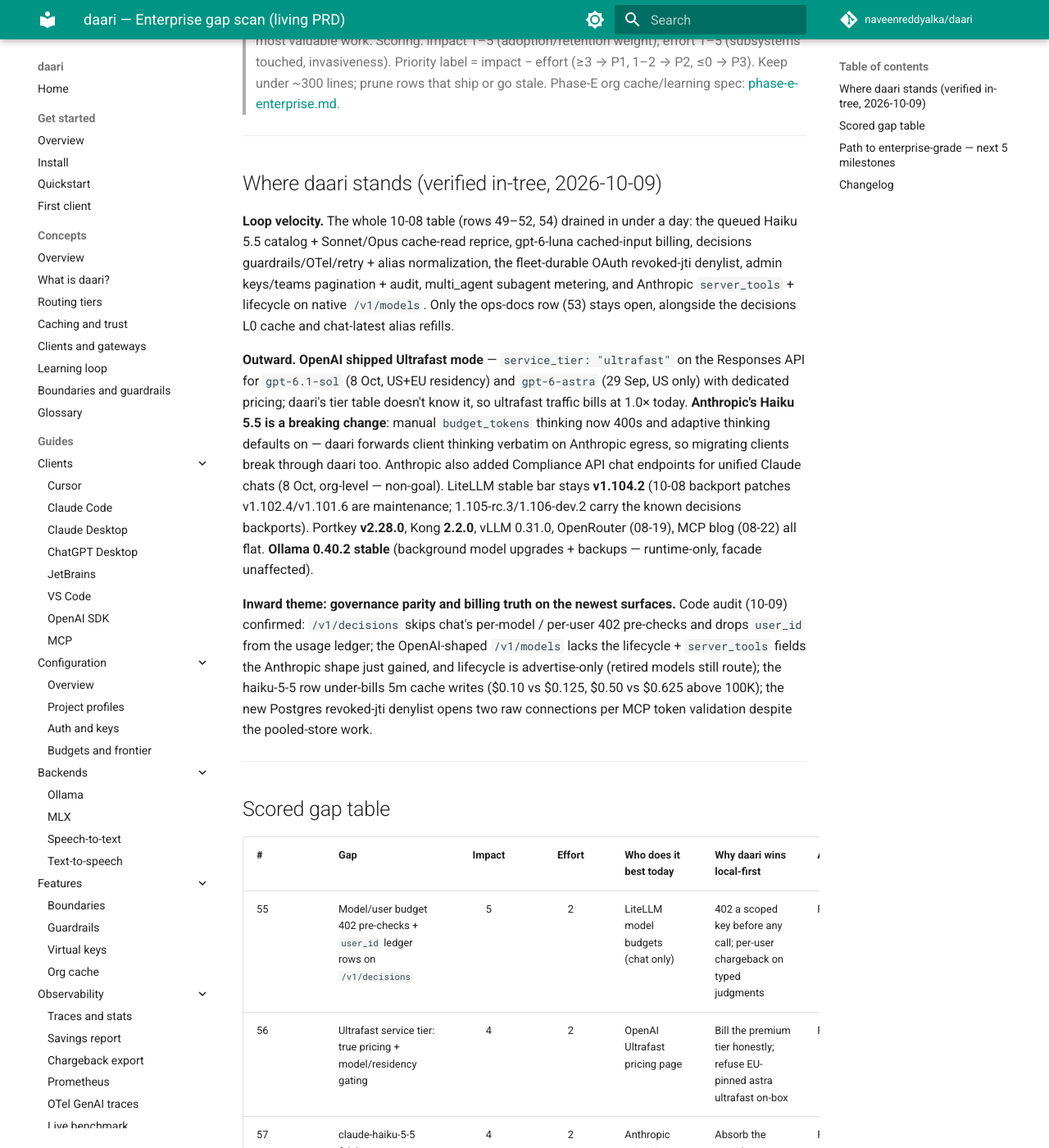
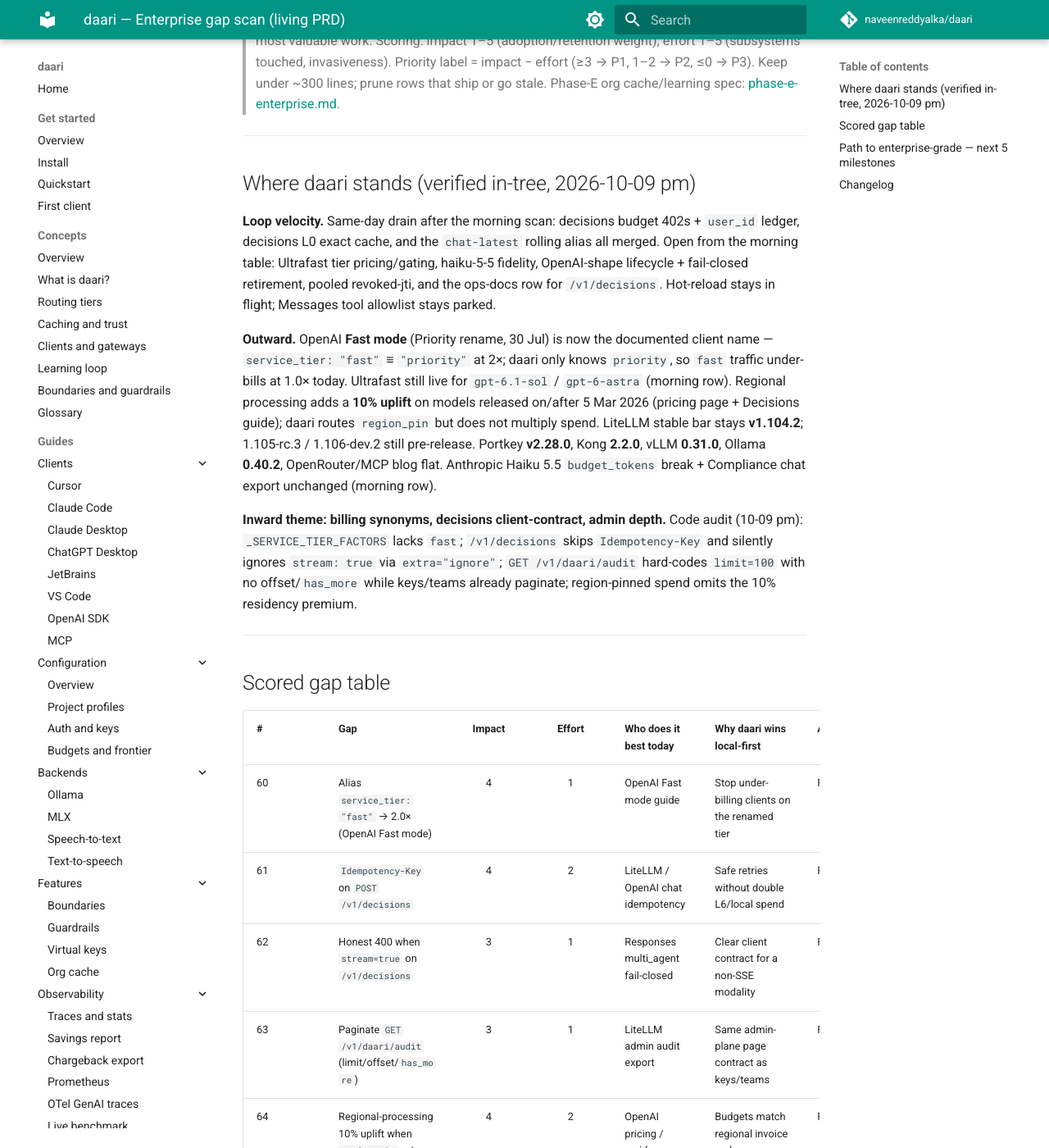
Before and after one commit to naveenreddyalka/daari, an MkDocs documentation site: the page built from docs/prd/ENTERPRISE.md, in a window 1280 px wide and 1400 px high, scrolled down 219 px. Shown: the whole window at 82% size. Built offline with MkDocs 1.6.1 and Material for MkDocs 9.7.7, drawn with Linux system fonts in a browser that asks for light colours; comment, search, counter and statistics services are not loaded; some of the changed text lies outside the part shown.

Commit message:
docs(prd): 2026-10-09 pm Fast-mode synonym, decisions contract, regional uplift
Refresh ENTERPRISE.md after the morning table partially drained: score new
billing/admin gaps and keep the auto-dev backlog stocked.

Co-authored-by: Cursor <cursoragent@cursor.com>

```diff
--- a/docs/prd/ENTERPRISE.md
+++ b/docs/prd/ENTERPRISE.md
@@ -11,38 +11,32 @@
 
 ---
 
-## Where daari stands (verified in-tree, 2026-10-09)
+## Where daari stands (verified in-tree, 2026-10-09 pm)
 
-**Loop velocity.** The whole 10-08 table (rows 49–52, 54) drained in under a
-day: the queued Haiku 5.5 catalog + Sonnet/Opus cache-read reprice, gpt-6-luna
-cached-input billing, decisions guardrails/OTel/retry + alias normalization,
-the fleet-durable OAuth revoked-jti denylist, admin keys/teams pagination +
-audit, multi_agent subagent metering, and Anthropic `server_tools` + lifecycle
-on native `/v1/models`. Only the ops-docs row (53) stays open, alongside the
-decisions L0 cache and chat-latest alias refills.
+**Loop velocity.** Same-day drain after the morning scan: decisions budget 402s
++ `user_id` ledger, decisions L0 exact cache, and the `chat-latest` rolling
+alias all merged. Open from the morning table: Ultrafast tier pricing/gating,
+haiku-5-5 fidelity, OpenAI-shape lifecycle + fail-closed retirement, pooled
+revoked-jti, and the ops-docs row for `/v1/decisions`. Hot-reload stays in
+flight; Messages tool allowlist stays parked.
 
-**Outward.** **OpenAI shipped Ultrafast mode** — `service_tier: "ultrafast"`
-on the Responses API for `gpt-6.1-sol` (8 Oct, US+EU residency) and
-`gpt-6-astra` (29 Sep, US only) with dedicated pricing; daari's tier table
-doesn't know it, so ultrafast traffic bills at 1.0× today. **Anthropic's
-Haiku 5.5 is a breaking change**: manual `budget_tokens` thinking now 400s
-and adaptive thinking defaults on — daari forwards client thinking verbatim
-on Anthropic egress, so migrating clients break through daari too. Anthropic
-also added Compliance API chat endpoints for unified Claude chats (8 Oct,
-org-level — non-goal). LiteLLM stable bar stays **v1.104.2** (10-08 backport
-patches v1.102.4/v1.101.6 are maintenance; 1.105-rc.3/1.106-dev.2 carry the
-known decisions backports). Portkey **v2.28.0**, Kong **2.2.0**, vLLM 0.31.0,
-OpenRouter (08-19), MCP blog (08-22) all flat. **Ollama 0.40.2 stable**
-(background model upgrades + backups — runtime-only, facade unaffected).
+**Outward.** OpenAI **Fast mode** (Priority rename, 30 Jul) is now the
+documented client name — `service_tier: "fast"` ≡ `"priority"` at 2×; daari
+only knows `priority`, so `fast` traffic under-bills at 1.0× today. Ultrafast
+still live for `gpt-6.1-sol` / `gpt-6-astra` (morning row). Regional
+processing adds a **10% uplift** on models released on/after 5 Mar 2026
+(pricing page + Decisions guide); daari routes `region_pin` but does not
+multiply spend. LiteLLM stable bar stays **v1.104.2**; 1.105-rc.3 / 1.106-dev.2
+still pre-release. Portkey **v2.28.0**, Kong **2.2.0**, vLLM **0.31.0**,
+Ollama **0.40.2**, OpenRouter/MCP blog flat. Anthropic Haiku 5.5
+`budget_tokens` break + Compliance chat export unchanged (morning row).
 
-**Inward theme: governance parity and billing truth on the newest surfaces.**
-Code audit (10-09) confirmed: `/v1/decisions` skips chat's per-model /
-per-user 402 pre-checks and drops `user_id` from the usage ledger; the
-OpenAI-shaped `/v1/models` lacks the lifecycle + `server_tools` fields the
-Anthropic shape just gained, and lifecycle is advertise-only (retired models
-still route); the haiku-5-5 row under-bills 5m cache writes ($0.10 vs $0.125,
-$0.50 vs $0.625 above 100K); the new Postgres revoked-jti denylist opens two
-raw connections per MCP token validation despite the pooled-store work.
+**Inward theme: billing synonyms, decisions client-contract, admin depth.**
+Code audit (10-09 pm): `_SERVICE_TIER_FACTORS` lacks `fast`; `/v1/decisions`
+skips `Idempotency-Key` and silently ignores `stream: true` via
+`extra="ignore"`; `GET /v1/daari/audit` hard-codes `limit=100` with no
+offset/`has_more` while keys/teams already paginate; region-pinned spend
+omits the 10% residency premium.
 
 ---
 
@@ -50,82 +44,69 @@ raw connections per MCP token validation despite the pooled-store work.
 
 | # | Gap | Impact | Effort | Who does it best today | Why daari wins local-first | Action |
 |---|-----|:--:|:--:|------------------------|----------------------------|--------|
-| 55 | Model/user budget 402 pre-checks + `user_id` ledger rows on `/v1/decisions` | 5 | 2 | LiteLLM model budgets (chat only) | 402 a scoped key before any call; per-user chargeback on typed judgments | Filed [#1518](https://github.com/naveenreddyalka/daari/issues/1518) |
+| 60 | Alias `service_tier: "fast"` → 2.0× (OpenAI Fast mode) | 4 | 1 | OpenAI Fast mode guide | Stop under-billing clients on the renamed tier | Filed [#1527](https://github.com/naveenreddyalka/daari/issues/1527) |
+| 61 | `Idempotency-Key` on `POST /v1/decisions` | 4 | 2 | LiteLLM / OpenAI chat idempotency | Safe retries without double L6/local spend | Filed [#1528](https://github.com/naveenreddyalka/daari/issues/1528) |
+| 62 | Honest 400 when `stream=true` on `/v1/decisions` | 3 | 1 | Responses multi_agent fail-closed | Clear client contract for a non-SSE modality | Filed [#1529](https://github.com/naveenreddyalka/daari/issues/1529) |
+| 63 | Paginate `GET /v1/daari/audit` (limit/offset/`has_more`) | 3 | 1 | LiteLLM admin audit export | Same admin-plane page contract as keys/teams | Filed [#1530](https://github.com/naveenreddyalka/daari/issues/1530) |
+| 64 | Regional-processing 10% uplift when `region_pin` set | 4 | 2 | OpenAI pricing / residency invoice | Budgets match regional invoice on-box | Filed [#1531](https://github.com/naveenreddyalka/daari/issues/1531) |
 | 56 | Ultrafast service tier: true pricing + model/residency gating | 4 | 2 | OpenAI Ultrafast pricing page | Bill the premium tier honestly; refuse EU-pinned astra ultrafast on-box | Filed [#1519](https://github.com/naveenreddyalka/daari/issues/1519) |
 | 57 | claude-haiku-5-5 fidelity: budget_tokens→400 compat, 5m cache-write rate, cards | 4 | 2 | Anthropic migration guide; LiteLLM day-one catalogs | Absorb the provider breaking change for every client behind the gateway | Filed [#1520](https://github.com/naveenreddyalka/daari/issues/1520) |
 | 58 | Lifecycle + server_tools on OpenAI-shaped `/v1/models`; fail-closed retired routing | 4 | 2 | Anthropic Models API | One catalog, two facades, enforced retirement | Filed [#1521](https://github.com/naveenreddyalka/daari/issues/1521) |
 | 59 | Pooled connections for the Postgres revoked-jti denylist hot path | 4 | 2 | Kong Token Vault (pooled stores) | Fleet revoke stays cheap on the per-request auth path | Filed [#1522](https://github.com/naveenreddyalka/daari/issues/1522) |
 | 53 | Doctor + Helm + auth-and-keys coverage for `/v1/decisions` | 3 | 1 | — (ops honesty) | Operators discover the surface | Filed [#1501](https://github.com/naveenreddyalka/daari/issues/1501) |
+| 55 | Model/user budget 402 pre-checks + `user_id` ledger on `/v1/decisions` | 5 | 2 | LiteLLM model budgets | 402 before any call; per-user chargeback | Shipped |
 | 54 | claude-haiku-5-5 catalog + sonnet/opus-5-5 cache-read reprice | 5 | 1 | Anthropic pricing page | Cost-true routing on the new cheap tier | Shipped |
 | 49 | Guardrails + OTel + retry + `user` spend on `/v1/decisions` | 5 | 2 | Portkey/Kong decisions policy | Same on-box policy engine as systemone/OCR | Shipped |
 | 50 | Fleet-durable MCP OAuth revoked-jti denylist | 5 | 3 | Kong Token Vault | Revoke sticks across Helm replicas | Shipped |
 | 51 | Paginate + audit `GET /v1/daari/keys` and `/teams` | 4 | 2 | LiteLLM admin UI | Control-plane honesty at key-store scale | Shipped |
 | 52 | Meter multi_agent subagent token usage / spend on L6 | 4 | 2 | OpenAI aggregated usage | FinOps chargeback for delegated agents | Shipped |
 | 44 | OpenAI-compatible `/v1/decisions` + gpt-6-luna | 5 | 2 | OpenAI Decisions beta; LiteLLM v1.104.2 | Typed judgments on-box | Shipped |
-| 45 | MCP OAuth scope + RFC 7009 revocation | 4 | 2 | LiteLLM / Kong | On-box revoke/scope | Shipped |
-| 46 | OTel + guardrails + retry on `/mcp/proxy` + `/v1/systemone` | 4 | 2 | Kong / Portkey | Local policy latency | Shipped |
-| 47 | Web-ui read-only keys/teams/spend admin plane | 4 | 3 | LiteLLM admin UI | Same-box console | Shipped |
-| 48 | Responses multi-agent forward or honest 400 | 3 | 2 | OpenAI multi-agent beta | Transparent L6 delegation | Shipped |
 | 6 | Hot-reload `config.yaml` | 3 | 2 | LiteLLM config ownership | Open — in flight | Open |
 | 7 | Per-key tool-name allowlist for Messages `mcp_servers` | 4 | 3 | LiteLLM `mcp_tool_permissions` | Parked (needs ≥60m session) | Parked |
-| 24 | Grafana panel for `compact_to_fit_applied` | 2 | 1 | LiteLLM spend dashboards | Shipped | Shipped |
-| 25 | Dedicated stats/Prom counter for MCP grant fail-closed | 3 | 1 | LiteLLM MCP 403 metrics | Shipped | Shipped |
-| 26 | Refuse MCP `initialize` when key has no grant | 4 | 1 | LiteLLM initialize 403 | Shipped | Shipped |
-| 27 | Stats for estimated tokens dropped by compact-to-fit | 3 | 2 | LiteLLM compact telemetry | Shipped | Shipped |
-| 28 | Refresh compare-litellm for LiteLLM 1.104 GA | 2 | 1 | LiteLLM release notes | Shipped | Shipped |
-| 19 | Config ownership for `routing.compact_to_fit.*` | 3 | 2 | LiteLLM config ownership | Shipped | Shipped |
-| 20 | Doctor tip when compact_to_fit is enabled | 2 | 1 | — (ops honesty) | Shipped | Shipped |
-| 21 | Hermetic pin: compact_to_fit in config + routing-tiers | 2 | 1 | — (docs regression) | Shipped | Shipped |
-| 22 | `daari_meta` + stats when compact_to_fit actually trims | 3 | 2 | LiteLLM compact telemetry | Shipped | Shipped |
-| 23 | Opt-in fail-closed MCP when key has no MCP grant | 4 | 2 | LiteLLM `require_key_mcp_access_defined` | Shipped | Shipped |
 | 8 | Full DCR; A2A; Realtime/WS; stdio MCP; M365 catalog; Skills; FIPS; HIPAA BAA | 2–4 | 3–5 | Portkey / Kong / LiteLLM / OpenAI | Demand-triggered | Watch |
 
 Shipped this week (do not re-file): haiku-5-5 pricing row + sonnet/opus-5-5
 cache-read reprice; gpt-6-luna cached-input $0.01 + decisions input-only
 billing; decisions guardrails/OTel/retry + alias normalization; fleet-durable
-revoked-jti denylist (Redis/Postgres/in-process + doctor); admin keys/teams
-pagination + audit; multi_agent nested-usage metering; Anthropic
-`server_tools` + lifecycle on native `/v1/models`; grok-4.7 /
-claude-opus-5-5 catalog entries.
+revoked-jti denylist; admin keys/teams pagination + audit; multi_agent
+nested-usage metering; Anthropic `server_tools` + lifecycle on native
+`/v1/models`; decisions budget 402s + `user_id` ledger; decisions L0 exact
+cache; `chat-latest` rolling alias; grok-4.7 / claude-opus-5-5 catalog entries.
 
-Watch rows (do not file yet): admin pagination depth — web-ui ignores
-`has_more`, `GET /v1/daari/audit` hard-codes limit=100 with no offset,
+Watch rows (do not file yet): web-ui ignores `has_more` on keys/teams and
 `/v1/daari/report` clients/users unbounded (file when a fleet-scale operator
-asks); multi_agent per-subagent-model pricing — `nested_agent_usages` keeps
-no `model`, so absent provider cost all tokens bill at the parent model's
-rate (file on multi-model agent-graph demand); decisions streaming reject-400
-+ Idempotency-Key parity; decisions L0 cache + chat-latest alias (open
-refills); gpt-6-luna Decisions schema drift while the beta hardens; Anthropic
-Compliance API chat export (org-level, non-goal); Anthropic SDK
-browser/computer-use toolsets (client-side loop); Claude Max/Team monthly API
-credits (billing-side); LiteLLM 1.105/1.106 M365 MCP catalog + scoped-SQL
-tracing (file at GA); Portkey v2.28.0 JWT just-in-time access (operator ask);
-OpenAI in-product HIPAA BAA (compliance non-goal).
+asks — audit pagination filed first); multi_agent per-subagent-model pricing
+(`nested_agent_usages` keeps no `model`); gpt-6-luna Decisions schema drift
+while the beta hardens; Anthropic Compliance API chat export (org-level,
+non-goal); Anthropic SDK browser/computer-use toolsets; Claude Max/Team
+monthly API credits; LiteLLM 1.105/1.106 M365 MCP catalog + scoped-SQL
+tracing (file at GA); Portkey v2.28.0 JWT just-in-time access; OpenAI
+in-product HIPAA BAA; Kong Skills / Headroom (demand-triggered).
 
 Verified fine this run — don't re-audit: decisions rate family + cost headers
-+ pooled httpx + spend-context user binding; haiku threshold scaling for
-input/output/cache-read/1h-write (boundary-tested at 100K); Anthropic-shaped
++ pooled httpx + spend-context user binding + budget 402s + L0 cache;
+haiku threshold scaling for input/output/cache-read/1h-write; Anthropic-shaped
 `/v1/models` lifecycle filter + server_tools; revoked-jti doctor coverage +
-TTL prune + intentional omission from the backup catalog (TTL-bound);
-multi_agent double-bill guard; admin keys/teams list audit events.
+TTL prune; multi_agent double-bill guard; admin keys/teams list audit events;
+chat-latest alias mapping.
 
 ---
 
 ## Path to enterprise-grade — next 5 milestones
 
-1. **Decisions governance parity** — model/user budget 402 pre-checks and
-   per-user ledger attribution on `/v1/decisions` (row 55): the typed-judgment
-   modality must meter and fence like chat before fleets adopt it at volume.
-2. **Billing truth on the new provider tiers** — Ultrafast service-tier
-   pricing with model + residency gating (row 56) and the haiku-5-5 5m
-   cache-write rate (row 57): both are live billing-correctness defects.
-3. **Breaking-change absorption** — haiku-5-5 `budget_tokens` → adaptive
-   mapping on Anthropic egress (row 57) so clients migrate by doing nothing.
-4. **Catalog honesty with teeth** — lifecycle + server_tools on the OpenAI
-   shape and fail-closed retired routing (row 58).
-5. **Auth hot-path efficiency** — pooled revoked-jti lookups (row 59), then
-   the ops-docs row (53), hot-reload (row 6), and the parked Messages tool
-   allowlist (row 7).
+1. **Billing synonyms on renamed tiers** — `service_tier: "fast"` ≡ priority
+   2.0× (row 60), then Ultrafast true rates + residency gating (row 56): stop
+   live under-billing before fleets adopt Fast/Ultrafast via daari.
+2. **Decisions client-contract parity** — Idempotency-Key replay (row 61) and
+   honest `stream=true` 400 (row 62) so classifiers migrate without surprise
+   double-spend or silent SSE drops.
+3. **Regional invoice fidelity** — 10% uplift when `region_pin` is set
+   (row 64) so residency-pinned spend matches OpenAI.
+4. **Catalog honesty with teeth** — haiku-5-5 fidelity (row 57) and OpenAI-shape
+   lifecycle + fail-closed retirement (row 58).
+5. **Auth + admin depth** — pooled revoked-jti (row 59), audit pagination
+   (row 63), ops-docs (row 53), then hot-reload (row 6) and the parked Messages
+   tool allowlist (row 7).
 
 Compliance non-goals (WIF depth, A2A, SOC 2 program, Realtime/WS, FIPS
 builds, HIPAA BAA) stay deferred until buyer demand.
@@ -133,6 +114,13 @@ builds, HIPAA BAA) stay deferred until buyer demand.
 ---
 
 ## Changelog
+
+- **2026-10-09 pm (Fast-mode synonym + decisions contract + regional uplift)** —
+  Morning rows 55 + decisions L0 + chat-latest marked Shipped. Filed rows
+  60–64: `service_tier:"fast"` 2.0× alias, decisions Idempotency-Key, decisions
+  stream reject-400, audit list pagination, regional 10% spend uplift. Outward:
+  OpenAI Fast mode rename confirmed as client-facing name; regional 10% uplift
+  on post-2026-03-05 models; LiteLLM/Portkey/Kong/vLLM/Ollama flat vs morning.
 
 - **2026-10-09 (governance parity + billing truth on newest surfaces)** —
   Rows 49–52 and 54 marked Shipped (drained in under a day, including the
```
